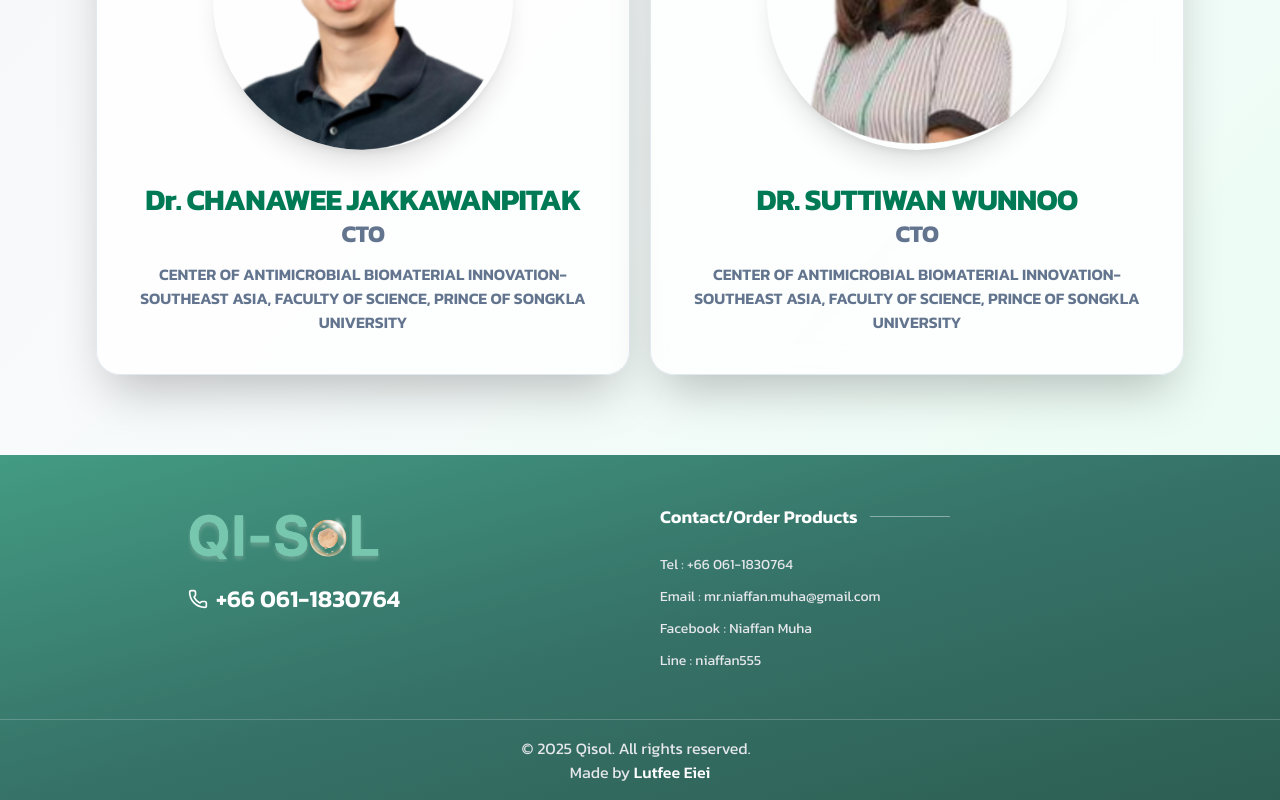
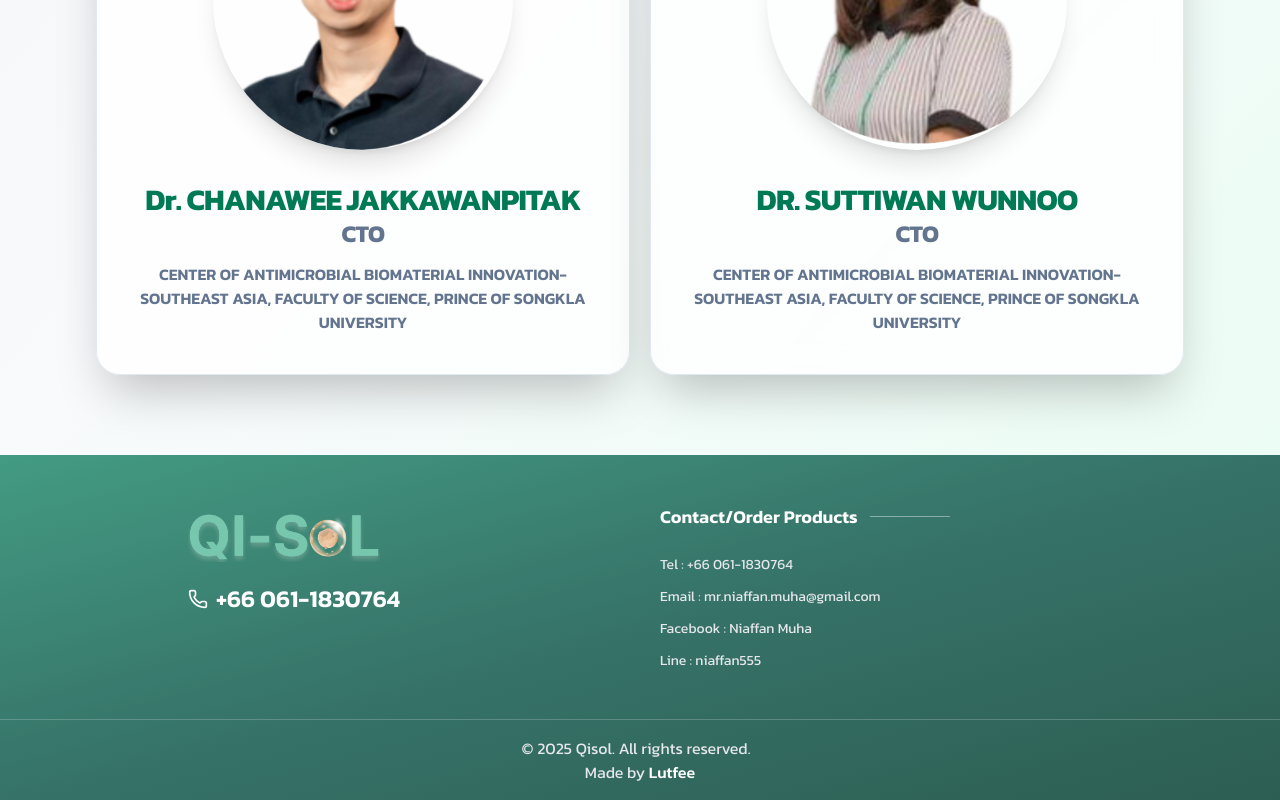
Before and after one commit to zibal2567/Qisol-web, a Next.js app: page /en in a window 1280 px wide. Shown: the part 6998-7798 px from the top of the page. Built offline with nearby package versions, Linux system fonts and the light colour scheme.

Commit message:
Update footer link text from 'Lutfee Eiei' to 'Lutfee'

```diff
--- a/src/components/Footer.tsx
+++ b/src/components/Footer.tsx
@@ -80,7 +80,7 @@ export default function Footer() {
                                                 rel="noopener noreferrer"
                                                 className="text-white hover:text-gray-200 transition-colors font-medium"
                                           >
-                                                Lutfee Eiei
+                                                Lutfee
                                           </a>
                                     </span>
                               </div>
```
